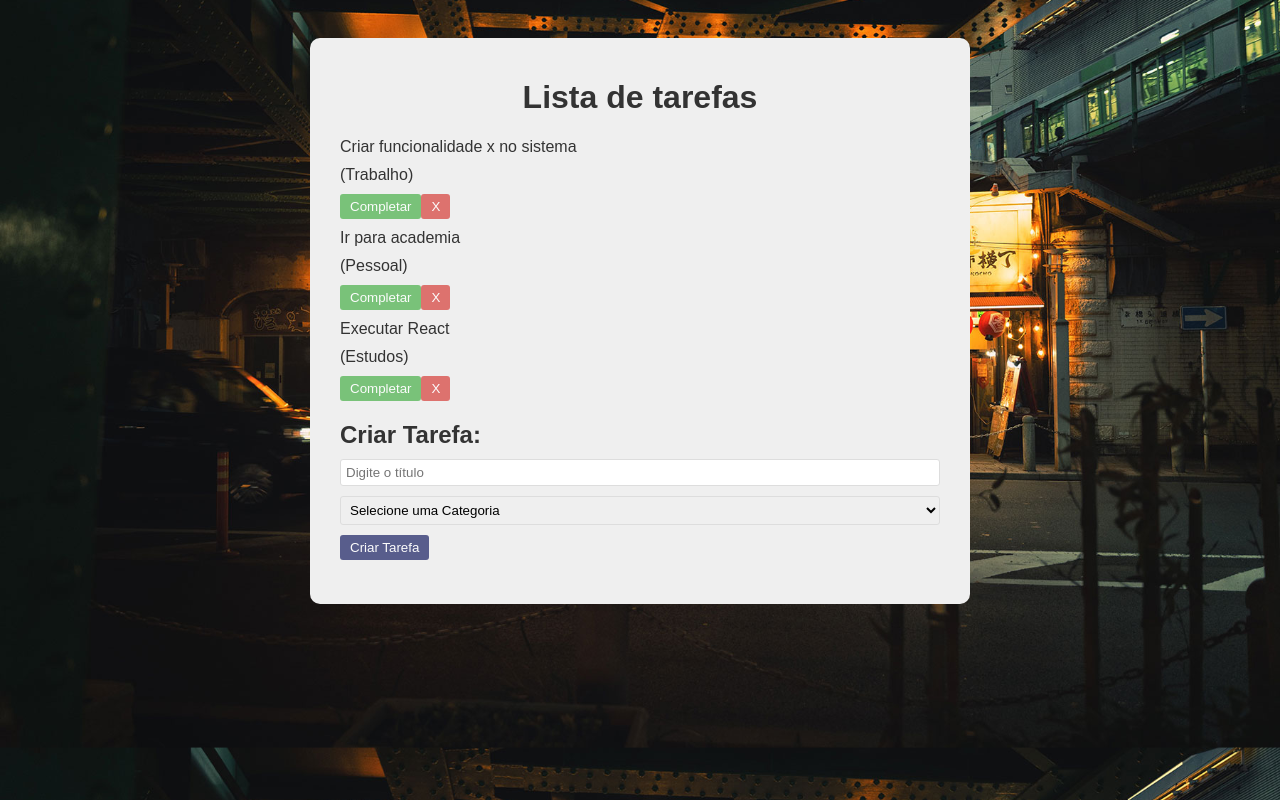
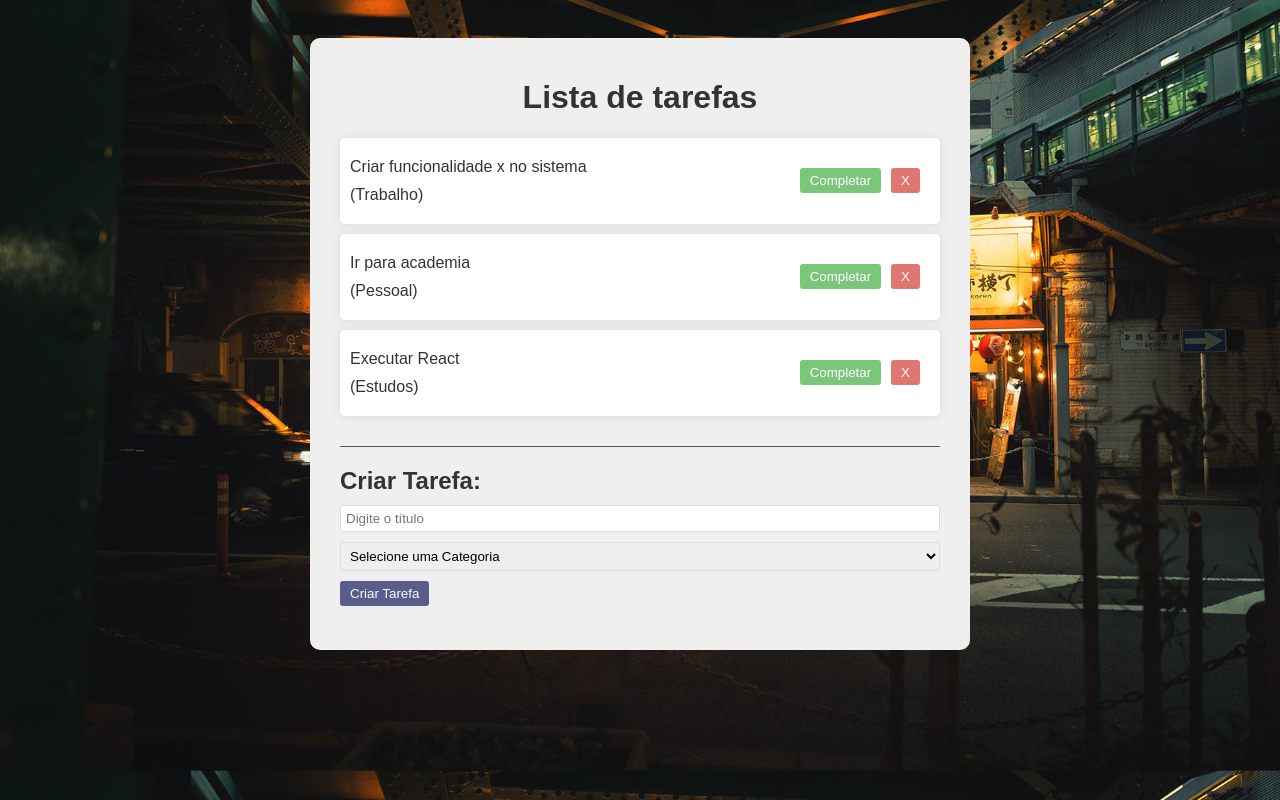
Before and after one commit to daniloroddrigues/react_todo, a React (Vite) app: page / in a window 1280 px wide. Built offline with nearby package versions, Linux system fonts and the light colour scheme.

Commit message:
addTodo list

```diff
--- a/src/App.css
+++ b/src/App.css
@@ -33,6 +33,7 @@
 }
 
 button {
+  margin-right: 10px;
   background-color: #333974;
   color: #ffffff;
   padding: 5px 10px;
@@ -67,3 +68,20 @@
 .remove {
   background-color: #d9534f;
 }
+
+.todo-list {
+  margin-bottom: 20px;
+  padding-bottom: 20px;
+  border-bottom: 1px solid #555555;
+}
+
+.todo {
+  background: #ffffff;
+  box-shadow: 0 0 10px rgba(0, 0, 0, 0.1);
+  padding: 10px;
+  margin-bottom: 10px;
+  border-radius: 5px;
+  display: flex;
+  justify-content: space-between;
+  align-items: center;
+}
--- a/src/App.jsx
+++ b/src/App.jsx
@@ -28,6 +28,20 @@
     },
   ]);
 
+  const addTodo = (text, category) => {
+    const newTodos = [
+      ...todos,
+      {
+        id: Math.floor(Math.random() * 10000),
+        text,
+        category,
+        isCompleted: false,
+      },
+    ];
+
+    setTodos(newTodos);
+  };
+
   return (
     <div className="app">
       <h1>Lista de tarefas</h1>
@@ -36,7 +50,7 @@
           <Todo key={todo.id} todo={todo} />
         ))}
       </div>
-      <TodoForm />
+      <TodoForm addTodo={addTodo} />
     </div>
   );
 }
--- a/src/components/TodoForm.jsx
+++ b/src/components/TodoForm.jsx
@@ -1,11 +1,18 @@
 import { useState } from "react";
 
-const TodoForm = () => {
+const TodoForm = ({ addTodo }) => {
   const [value, setValue] = useState("");
   const [category, setCategory] = useState("");
 
   const handleSumit = (e) => {
     e.preventDefault();
+
+    if (!value || !category) return;
+
+    addTodo(value, category);
+    setValue("");
+    setCategory("");
+
     console.log("Value: ", value, "Categry: ", category);
   };
 
```
